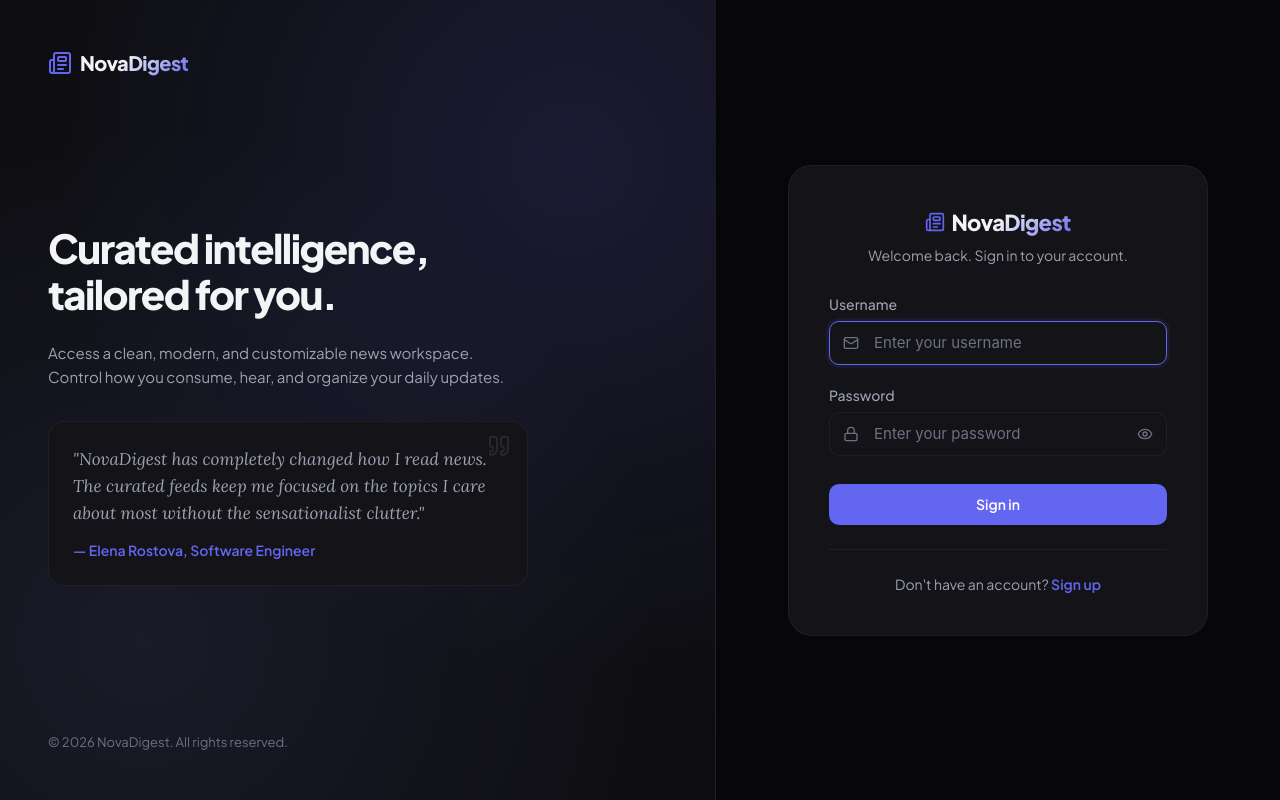
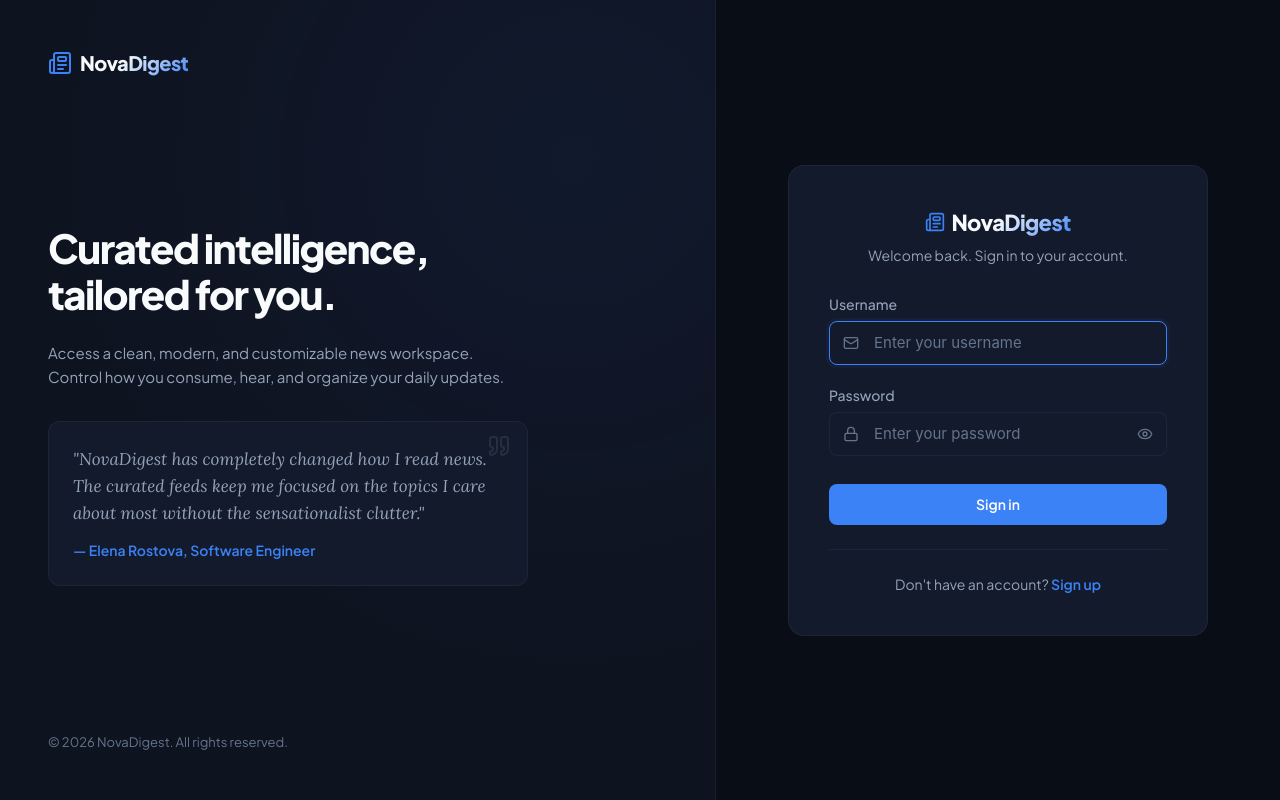
Before and after one commit to Atharva025/nova_digest, a React (Vite) app: page /login in a window 1280 px wide. Built offline with nearby package versions, Linux system fonts and the light colour scheme.

Commit message:
Refactored website UI to premium editorial theme, fixed text contrast in light mode

```diff
--- a/src/About_Us.jsx
+++ b/src/About_Us.jsx
@@ -17,15 +17,15 @@ const FEATURES = [
 const About_Us = () => {
   const getTeamAvatarStyle = (name) => {
     const hash = Array.from(name || '').reduce((acc, char) => acc + char.charCodeAt(0), 0);
-    const gradients = [
-      'linear-gradient(135deg, #6366f1 0%, #a855f7 100%)',
-      'linear-gradient(135deg, #3b82f6 0%, #1d4ed8 100%)',
-      'linear-gradient(135deg, #10b981 0%, #047857 100%)',
+    const colors = [
+      '#3b82f6',
+      '#10b981',
+      '#6366f1',
     ];
     return {
-      background: gradients[hash % gradients.length],
-      color: '#fff',
-      border: 'none',
+      background: 'var(--bg-elevated)',
+      color: colors[hash % colors.length],
+      border: '1px solid var(--border-strong)',
       fontWeight: 700,
     };
   };
--- a/src/Bookmarks.jsx
+++ b/src/Bookmarks.jsx
@@ -40,7 +40,7 @@ const Bookmarks = () => {
           padding: '56px 24px 36px',
           textAlign: 'center',
           borderBottom: '1px solid var(--border-default)',
-          background: 'radial-gradient(ellipse at 50% -20%, rgba(99, 102, 241, 0.15) 0%, transparent 65%)',
+          background: 'radial-gradient(ellipse at 50% -20%, var(--accent-subtle) 0%, transparent 65%)',
         }}>
           <div style={{
             width: 52, height: 52,
--- a/src/Comments.jsx
+++ b/src/Comments.jsx
@@ -5,17 +5,17 @@ import { UserContext } from "./userContext";
 
 const getAvatarStyle = (name) => {
   const hash = Array.from(name || '').reduce((acc, char) => acc + char.charCodeAt(0), 0);
-  const gradients = [
-    'linear-gradient(135deg, #6366f1 0%, #a855f7 100%)',
-    'linear-gradient(135deg, #3b82f6 0%, #1d4ed8 100%)',
-    'linear-gradient(135deg, #10b981 0%, #047857 100%)',
-    'linear-gradient(135deg, #f59e0b 0%, #b45309 100%)',
-    'linear-gradient(135deg, #ec4899 0%, #be185d 100%)',
+  const colors = [
+    '#3b82f6',
+    '#10b981',
+    '#f59e0b',
+    '#6366f1',
+    '#8b5cf6',
   ];
   return {
-    background: gradients[hash % gradients.length],
-    color: '#fff',
-    border: 'none',
+    background: 'var(--bg-elevated)',
+    color: colors[hash % colors.length],
+    border: '1px solid var(--border-strong)',
     fontWeight: 700,
   };
 };
--- a/src/Header.jsx
+++ b/src/Header.jsx
@@ -68,30 +68,30 @@ const Header = ({ setSelectedGenre }) => {
     <div style={{ position: 'sticky', top: 0, zIndex: 100, width: '100%' }}>
       {showTicker && breaking.length > 0 && (
         <div style={{
-          background: 'linear-gradient(90deg, #6366f1 0%, #4f46e5 100%)',
-          color: '#fff',
+          background: 'var(--bg-secondary)',
+          color: 'var(--text-primary)',
           fontSize: '0.75rem',
-          fontWeight: 600,
-          padding: '6px 24px',
+          fontWeight: 500,
+          padding: '8px 24px',
           display: 'flex',
           alignItems: 'center',
           justifyContent: 'space-between',
           overflow: 'hidden',
-          borderBottom: '1px solid rgba(255,255,255,0.08)'
+          borderBottom: '1px solid var(--border-default)'
         }}>
-          <div style={{ display: 'flex', alignItems: 'center', gap: 8, overflow: 'hidden', flex: 1 }}>
+          <div style={{ display: 'flex', alignItems: 'center', gap: 10, overflow: 'hidden', flex: 1 }}>
             <span style={{
-              background: '#ef4444',
+              background: '#991b1b',
               color: '#fff',
-              padding: '2px 6px',
-              borderRadius: 4,
+              padding: '3px 8px',
+              borderRadius: '2px',
               fontSize: '0.625rem',
-              fontWeight: 800,
+              fontWeight: 700,
               textTransform: 'uppercase',
-              letterSpacing: '0.05em',
+              letterSpacing: '0.08em',
             }}>Breaking</span>
-            <marquee scrollamount="4.5" style={{ margin: 0, padding: 0 }}>
-              {breaking.join('  •  ')}
+            <marquee scrollamount="3.5" style={{ margin: 0, padding: 0, color: 'var(--text-secondary)', fontWeight: 500 }}>
+              {breaking.join('   •   ')}
             </marquee>
           </div>
           <button
@@ -99,7 +99,7 @@ const Header = ({ setSelectedGenre }) => {
             style={{
               background: 'none',
               border: 'none',
-              color: '#fff',
+              color: 'var(--text-muted)',
               cursor: 'pointer',
               display: 'flex',
               alignItems: 'center',
--- a/src/index.css
+++ b/src/index.css
@@ -8,60 +8,60 @@
    DESIGN TOKENS
    ============================================ */
 :root {
-  --bg-primary:    #07070a;
-  --bg-secondary:  #0e0e12;
-  --bg-card:       #131318;
-  --bg-elevated:   #181822;
-  --bg-subtle:     #22222d;
+  --bg-primary:    #090d16;
+  --bg-secondary:  #0e1320;
+  --bg-card:       #131a2c;
+  --bg-elevated:   #1c253c;
+  --bg-subtle:     #263252;
 
-  --border-default: rgba(255, 255, 255, 0.05);
-  --border-strong:  rgba(255, 255, 255, 0.09);
+  --border-default: rgba(148, 163, 184, 0.08);
+  --border-strong:  rgba(148, 163, 184, 0.15);
 
-  --text-primary:   #f3f4f6;
-  --text-secondary: #9ca3af;
-  --text-muted:     #6b7280;
-  --text-inverse:   #07070a;
+  --text-primary:   #f8fafc;
+  --text-secondary: #94a3b8;
+  --text-muted:     #64748b;
+  --text-inverse:   #090d16;
 
-  --accent:         #6366f1; /* Indigo-500 */
-  --accent-hover:   #4f46e5; /* Indigo-600 */
-  --accent-subtle:  rgba(99, 102, 241, 0.09);
-  --accent-border:  rgba(99, 102, 241, 0.25);
+  --accent:         #3b82f6; /* Slate Blue */
+  --accent-hover:   #2563eb;
+  --accent-subtle:  rgba(59, 130, 246, 0.06);
+  --accent-border:  rgba(59, 130, 246, 0.15);
 
   --success:  #10b981;
   --warning:  #f59e0b;
   --danger:   #ef4444;
 
-  --radius-sm:  6px;
-  --radius-md:  10px;
-  --radius-lg:  16px;
-  --radius-xl:  24px;
+  --radius-sm:  4px;
+  --radius-md:  8px;
+  --radius-lg:  12px;
+  --radius-xl:  16px;
   --radius-full: 9999px;
 
-  --shadow-sm:  0 1px 2px rgba(0,0,0,0.5);
-  --shadow-md:  0 4px 20px rgba(0,0,0,0.4);
-  --shadow-lg:  0 12px 40px rgba(0,0,0,0.6);
-  --shadow-glow: 0 0 24px rgba(99, 102, 241, 0.15);
+  --shadow-sm:  0 1px 2px rgba(0,0,0,0.05);
+  --shadow-md:  0 4px 12px rgba(0,0,0,0.15);
+  --shadow-lg:  0 10px 30px rgba(0,0,0,0.25);
+  --shadow-glow: 0 4px 16px rgba(59, 130, 246, 0.05);
 }
 
 body.light {
-  --bg-primary:    #f9fafb;
+  --bg-primary:    #f8fafc;
   --bg-secondary:  #ffffff;
-  --bg-card:       #f3f4f6;
-  --bg-elevated:   #e5e7eb;
-  --bg-subtle:     #d1d5db;
+  --bg-card:       #ffffff;
+  --bg-elevated:   #f1f5f9;
+  --bg-subtle:     #e2e8f0;
 
-  --border-default: rgba(0, 0, 0, 0.05);
-  --border-strong:  rgba(0, 0, 0, 0.09);
+  --border-default: rgba(15, 23, 42, 0.08);
+  --border-strong:  rgba(15, 23, 42, 0.12);
 
-  --text-primary:   #111827;
-  --text-secondary: #4b5563;
-  --text-muted:     #9ca3af;
-  --text-inverse:   #f9fafb;
+  --text-primary:   #0f172a;
+  --text-secondary: #475569;
+  --text-muted:     #64748b;
+  --text-inverse:   #f8fafc;
 
-  --accent:         #4f46e5; /* Indigo-600 */
-  --accent-hover:   #4338ca; /* Indigo-700 */
-  --accent-subtle:  rgba(79, 70, 229, 0.06);
-  --accent-border:  rgba(79, 70, 229, 0.20);
+  --accent:         #2563eb;
+  --accent-hover:   #1d4ed8;
+  --accent-subtle:  rgba(37, 99, 235, 0.04);
+  --accent-border:  rgba(37, 99, 235, 0.12);
 }
 
 /* ============================================
@@ -480,30 +480,36 @@ body.light .nd-navbar {
 }
 
 .nd-news-card-title {
-  font-size: 0.9375rem;
+  font-family: 'Lora', Georgia, serif;
+  font-size: 1.05rem;
   font-weight: 600;
   color: var(--text-primary);
-  line-height: 1.4;
+  line-height: 1.35;
   display: -webkit-box;
   -webkit-line-clamp: 3;
   -webkit-box-orient: vertical;
   overflow: hidden;
+  margin: 0;
 }
 
 .nd-news-card-desc {
   font-size: 0.8125rem;
   color: var(--text-secondary);
-  line-height: 1.55;
+  line-height: 1.6;
   display: -webkit-box;
   -webkit-line-clamp: 2;
   -webkit-box-orient: vertical;
   overflow: hidden;
+  margin: 0;
 }
 
 .nd-news-card-author {
-  font-size: 0.8125rem;
-  font-weight: 500;
-  color: var(--accent);
+  font-size: 0.75rem;
+  font-weight: 600;
+  text-transform: uppercase;
+  letter-spacing: 0.05em;
+  color: var(--text-muted);
+  margin-top: auto;
 }
 
 /* Featured Hero News Card */
@@ -714,7 +720,7 @@ body.light .nd-navbar {
    ============================================ */
 .nd-genre-page {
   min-height: 100vh;
-  background: radial-gradient(ellipse at 50% 0%, rgba(59,130,246,0.07) 0%, transparent 70%),
+  background: radial-gradient(ellipse at 50% 0%, var(--accent-subtle) 0%, transparent 70%),
               var(--bg-primary);
   padding: 48px 24px;
 }
@@ -783,7 +789,7 @@ body.light .nd-navbar {
 }
 
 .nd-genre-tile.selected .nd-genre-tile-overlay {
-  background: linear-gradient(to top, rgba(59,130,246,0.8) 0%, rgba(59,130,246,0.25) 60%, rgba(59,130,246,0.05) 100%);
+  background: linear-gradient(to top, rgba(59, 130, 246, 0.5) 0%, rgba(59, 130, 246, 0.1) 60%, rgba(0, 0, 0, 0.05) 100%);
 }
 
 .nd-genre-tile-check {
@@ -1347,8 +1353,7 @@ body.light .nd-article-toolbar {
 .nd-auth-left {
   flex: 1.2;
   position: relative;
-  background: radial-gradient(circle at 80% 20%, rgba(99, 102, 241, 0.15) 0%, transparent 60%),
-              radial-gradient(circle at 20% 80%, rgba(129, 140, 248, 0.1) 0%, transparent 60%),
+  background: radial-gradient(circle at 80% 20%, var(--accent-subtle) 0%, transparent 60%),
               var(--bg-secondary);
   border-right: 1px solid var(--border-default);
   display: flex;
```
Also changed, not shown: src/Dashboard.jsx (+18 -18 lines), src/Home_Page.jsx (+22 -22 lines), src/News_Full.jsx (+26 -44 lines).
